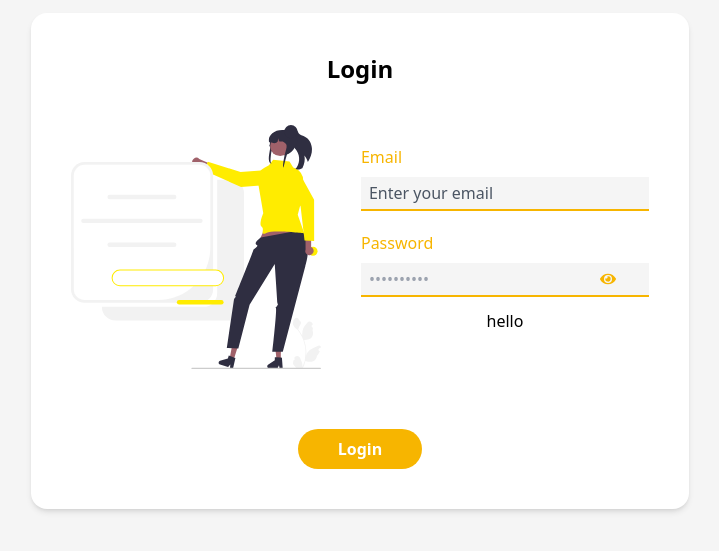
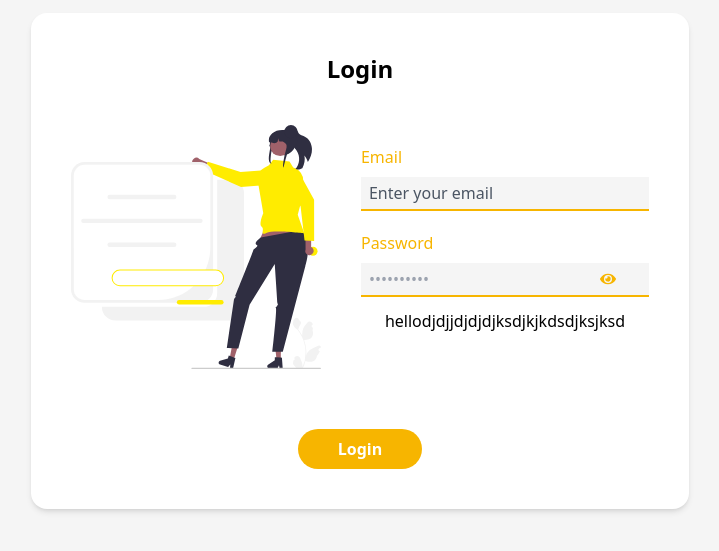
Before and after one commit to Jas1rk/DailyDash, a React (Vite) app in the folder Frontend/: page /login in a window 1280 px wide. Shown: the part 139-690 px from the top of the page, without its empty margins (280-999 px from the left). Built offline with nearby package versions, Linux system fonts and the light colour scheme.

Commit message:
@some commits

```diff
--- a/Frontend/src/Components/Authentication/Login.tsx
+++ b/Frontend/src/Components/Authentication/Login.tsx
@@ -46,7 +46,7 @@ const Login = () => {
             </div>
           </div>
           <div className="mt-3 flex justify-center items-center">
-            <p>hello</p>
+            <p>hellodjdjjdjdjdjksdjkjkdsdjksjksd</p>
           </div>
         </div>
       </div>
```
